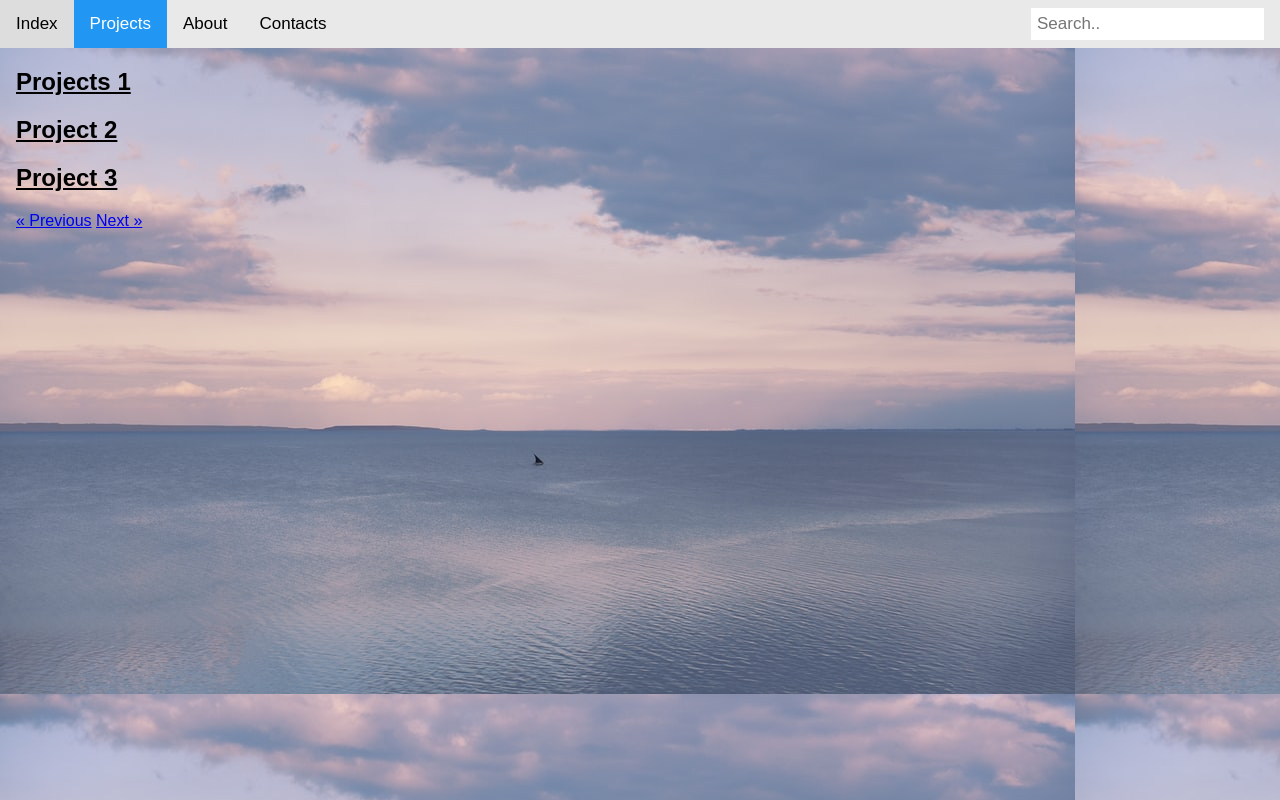
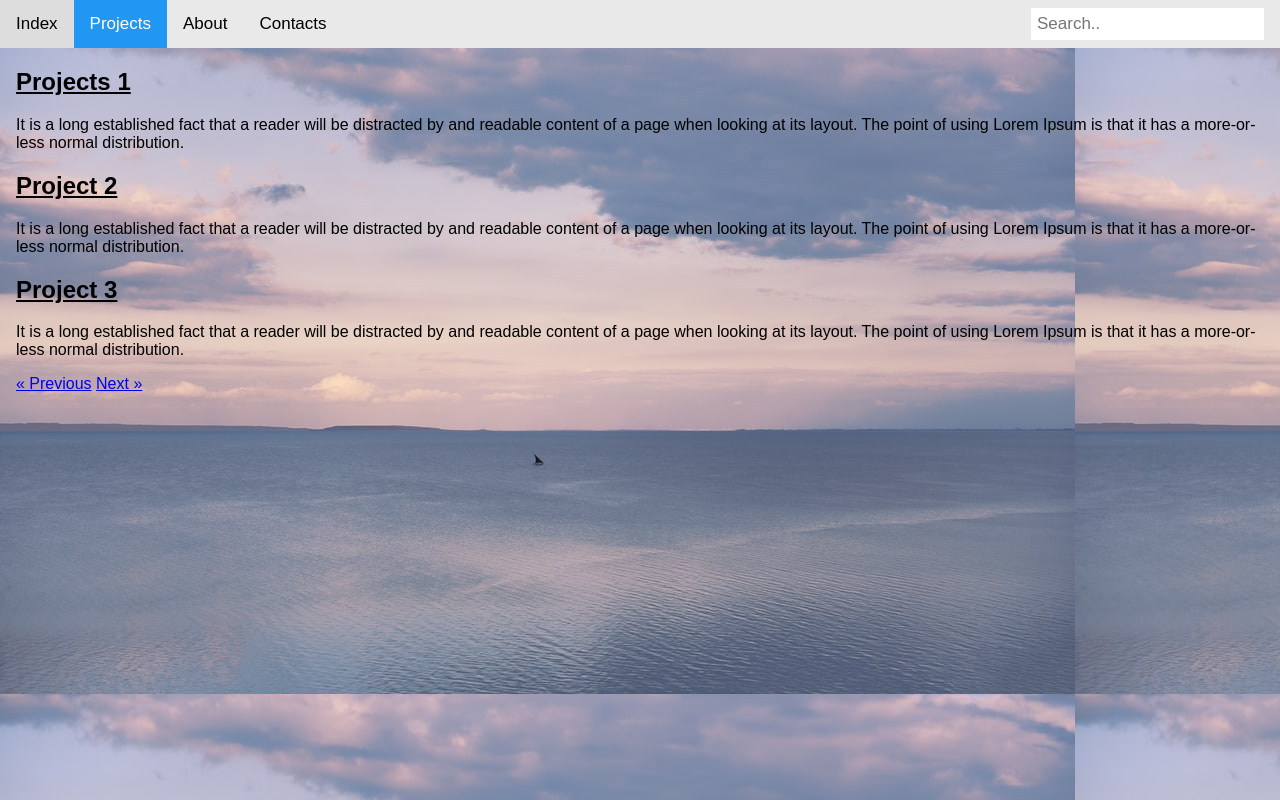
Before and after one commit to Brandon936/final-one, a plain HTML site: page Projects.html in a window 1280 px wide. Drawn offline with Linux system fonts and the light colour scheme.

Commit message:
Update Projects.html

```diff
--- a/Projects.html
+++ b/Projects.html
@@ -80,20 +80,15 @@
 
 <h2><u> Projects 1 </u></h2>
 
-
-
-
-
+<p>It is a long established fact that a reader will be distracted by and readable content of a page when looking at its layout. The point of using Lorem Ipsum is that it has a more-or-less normal distribution.</p>
 
 <h2><u> Project 2 </u></h2>
 
-
-
-
-
-
+  <p>It is a long established fact that a reader will be distracted by and readable content of a page when looking at its layout. The point of using Lorem Ipsum is that it has a more-or-less normal distribution.</p>
 
 <h2><u> Project 3 </u></h2>
+
+  <p>It is a long established fact that a reader will be distracted by and readable content of a page when looking at its layout. The point of using Lorem Ipsum is that it has a more-or-less normal distribution.</p>
 
 <a href="Index.html" class="previous">&laquo; Previous</a>
 <a href="About.html" class="next">Next &raquo;</a>
```
